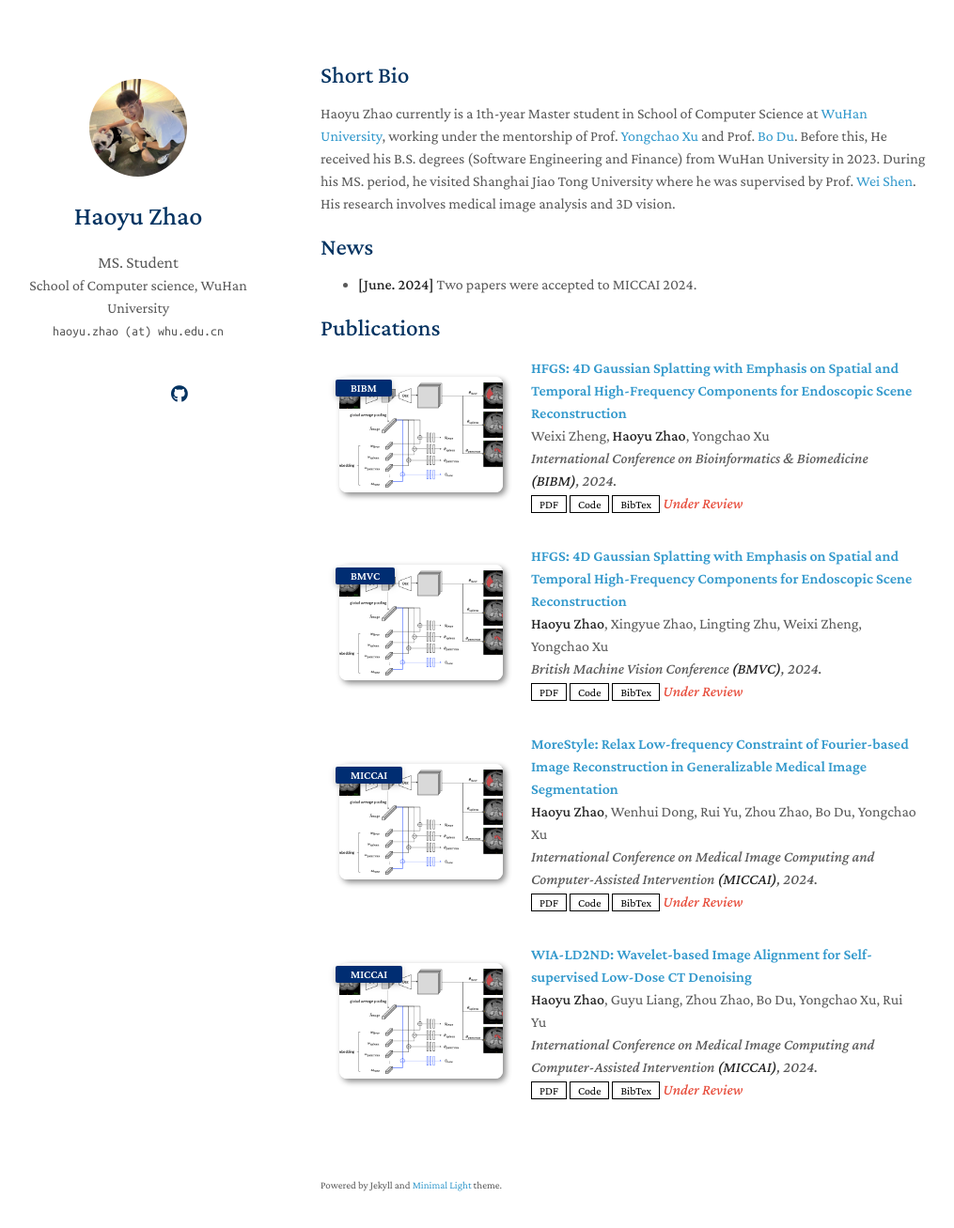
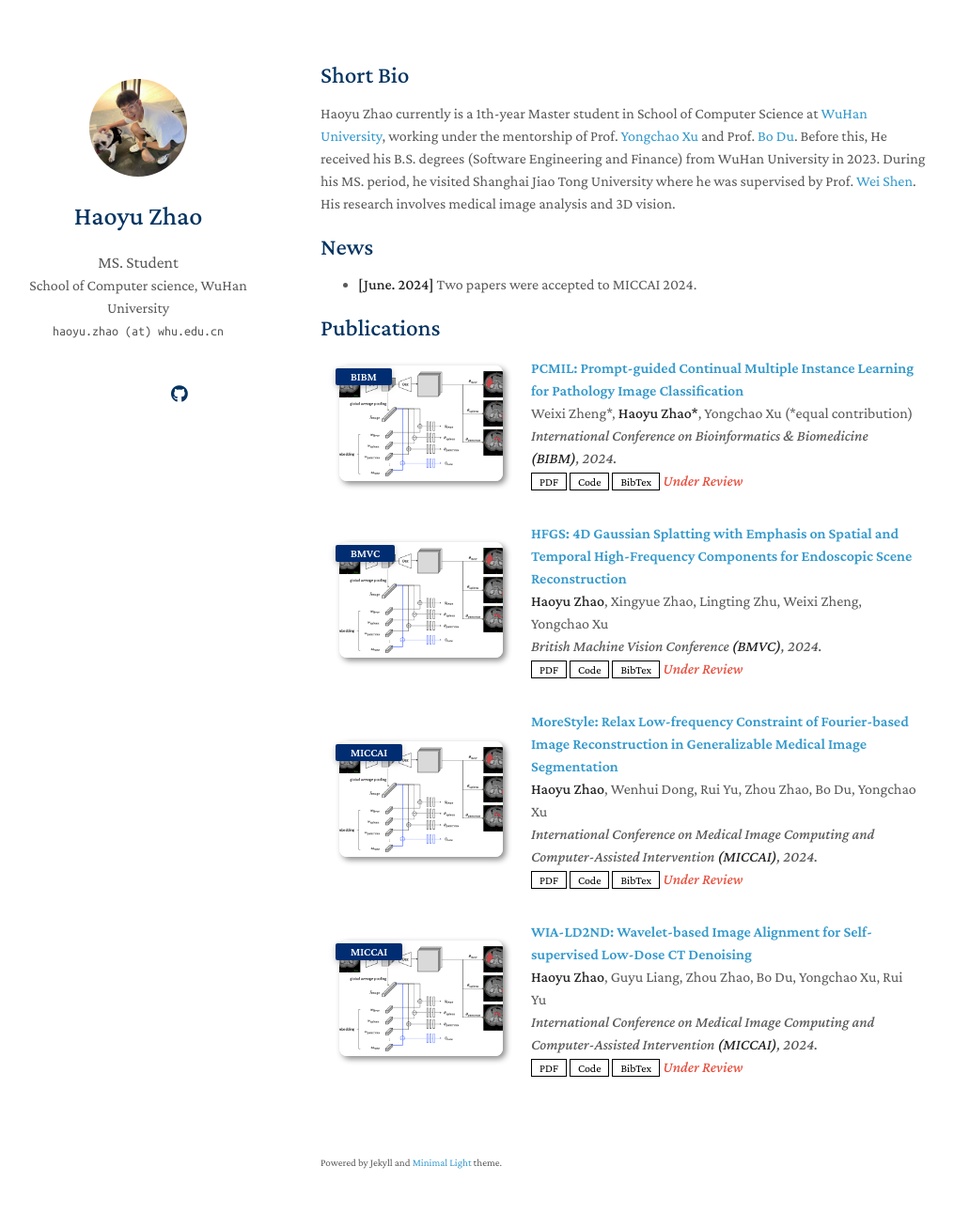
Before and after one commit to zhaohaoyu376/zhaohaoyu376.github.io, a Jekyll site: the page built from index.md, in a window 1280 px wide and 1342 px high. Shown: the top 1307 px of the window at 94% size, without its empty margins (129-1144 px from the left). Built offline with Jekyll 4.4.1, drawn with Linux system fonts in a browser that asks for light colours; nearby versions of some CDN libraries; a style sheet for code colours, icons or effects is not loaded; our own code applies the rules of GitHub Pages for plain Markdown files.

Commit message:
Update publications.yml

```diff
--- a/_data/publications.yml
+++ b/_data/publications.yml
@@ -1,7 +1,7 @@
 main:
 
-  - title: "HFGS: 4D Gaussian Splatting with Emphasis on Spatial and Temporal High-Frequency Components for Endoscopic Scene Reconstruction"
-    authors: "Weixi Zheng, <strong>Haoyu Zhao</strong>, Yongchao Xu"
+  - title: "PCMIL: Prompt-guided Continual Multiple Instance Learning for Pathology Image Classification"
+    authors: "Weixi Zheng*, <strong>Haoyu Zhao*</strong>, Yongchao Xu (*equal contribution)"
     conference_short: BIBM
     conference: International Conference on Bioinformatics & Biomedicine <strong>(BIBM)</strong>, 2024.
     pdf: https://arxiv.org/pdf/2306.00988.pdf
```
